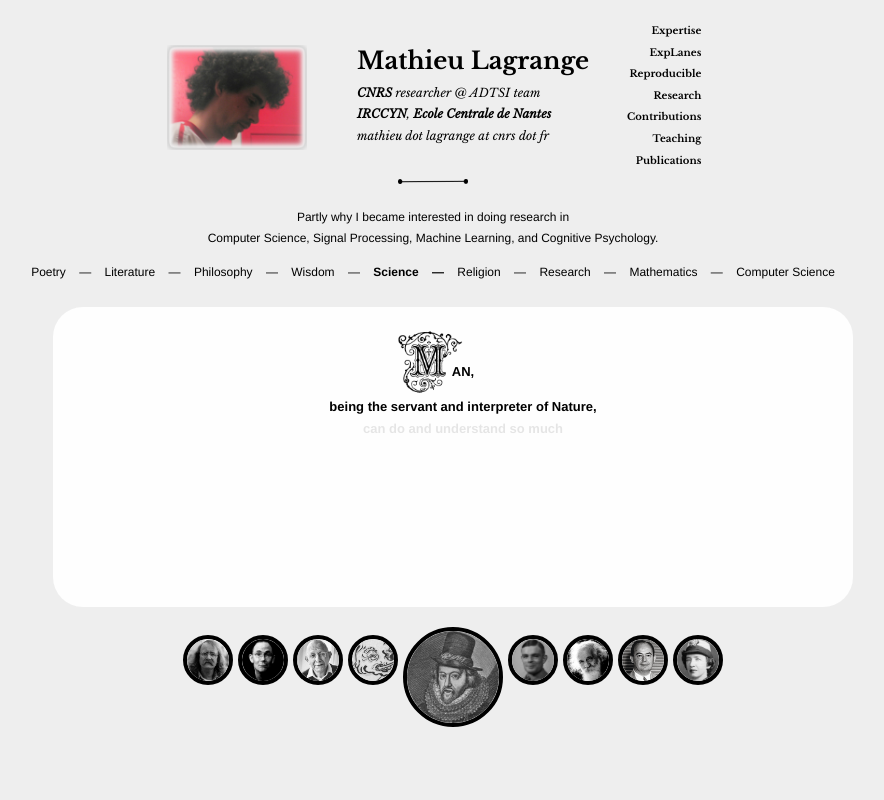
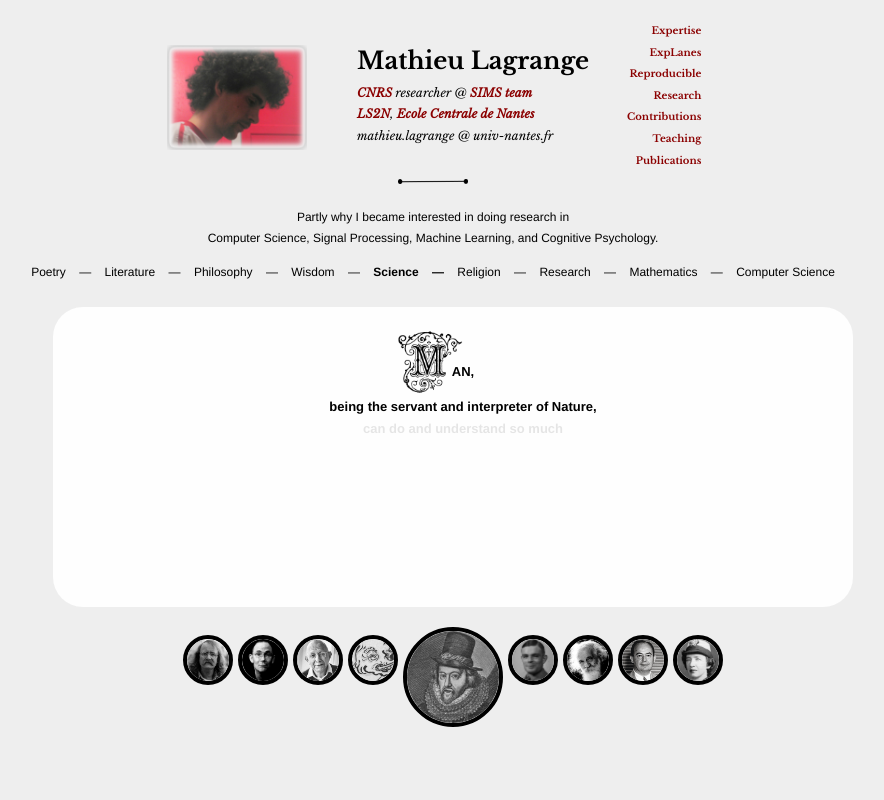
Before and after one commit to mathieulagrange/mathieulagrange.github.io, a plain HTML site: page index.html in a window 1280 px wide. Shown: the top 800 px of the page, without its empty margins (207-1091 px from the left). Drawn offline with nearby package versions, Linux system fonts and the light colour scheme.

Commit message:
visible links

```diff
--- a/index.html
+++ b/index.html
@@ -36,7 +36,7 @@
 		<a href="" ng-click="scrollTo('publications')">Publications</a>
 	      </div>
 	    </span>
-	    <div style="font-size: 12px; font-style: italic"><a href="http://www.cnrs.fr/">CNRS</a> researcher @ ADTSI team <br> <a href="http://www.irccyn.ec-nantes.fr/en">IRCCYN</a>, <a href="http://www.ec-nantes.fr/">Ecole Centrale de Nantes</a><br>	  <span style="font-size: 12px; font-style: italic">mathieu dot lagrange at cnrs dot fr</span></div>
+	    <div style="font-size: 12px; font-style: italic"><a href="http://www.cnrs.fr/">CNRS</a> researcher @ <a href="https://sims.ls2n.fr/">SIMS team</a> <br> <a href="https://www.ls2n.fr/">LS2N</a>, <a href="http://www.ec-nantes.fr/">Ecole Centrale de Nantes</a><br>	  <span style="font-size: 12px; font-style: italic">mathieu.lagrange @ univ-nantes.fr</span></div>
 
 	</div>
       </div>
--- a/style.css
+++ b/style.css
@@ -19,15 +19,15 @@ dt {
 
 /* unvisited link */
 a:link {
-    color: black;
+    color: darkred;
 }
 /* visited link */
 a:visited {
-    color: black;
+    color: darkred;
 }
 /* mouse over link */
 a:hover {
-    color: darkred;
+    color: red;
 }
 /* selected link */
 a:active {
```
